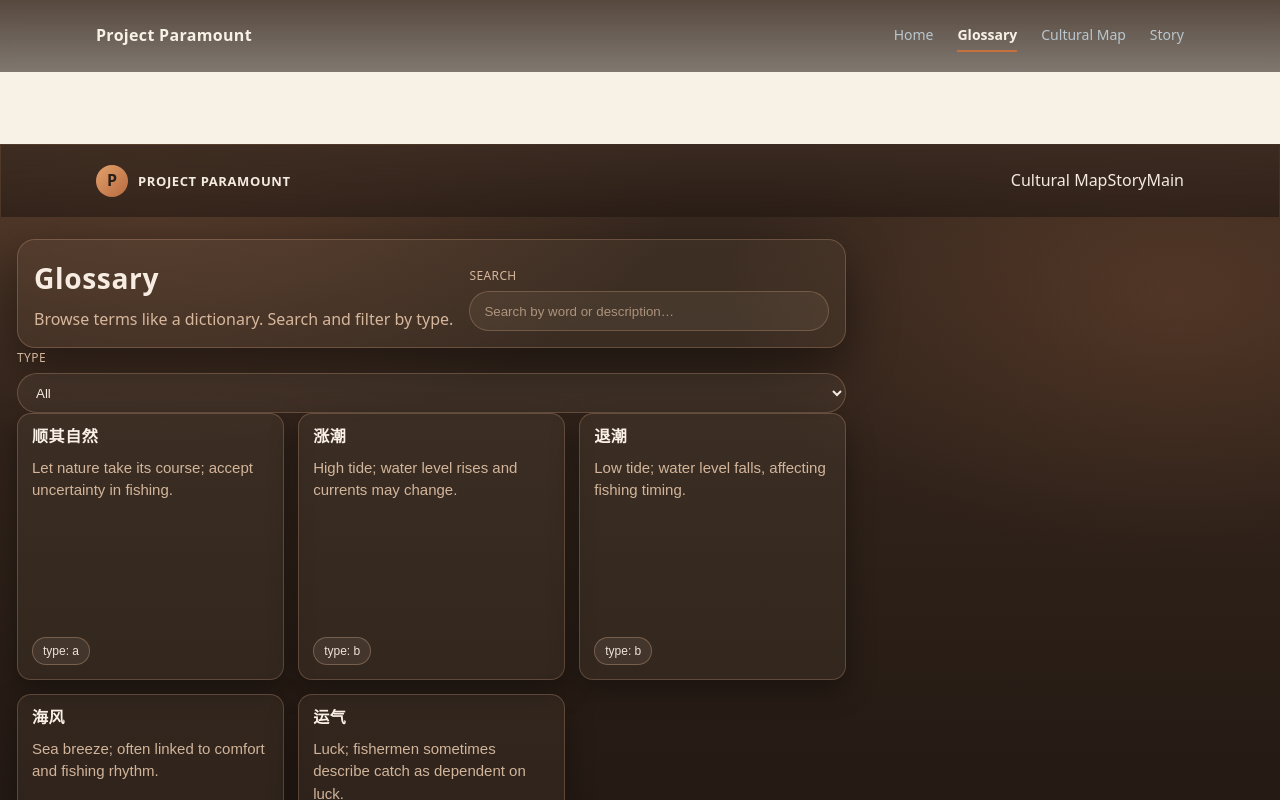
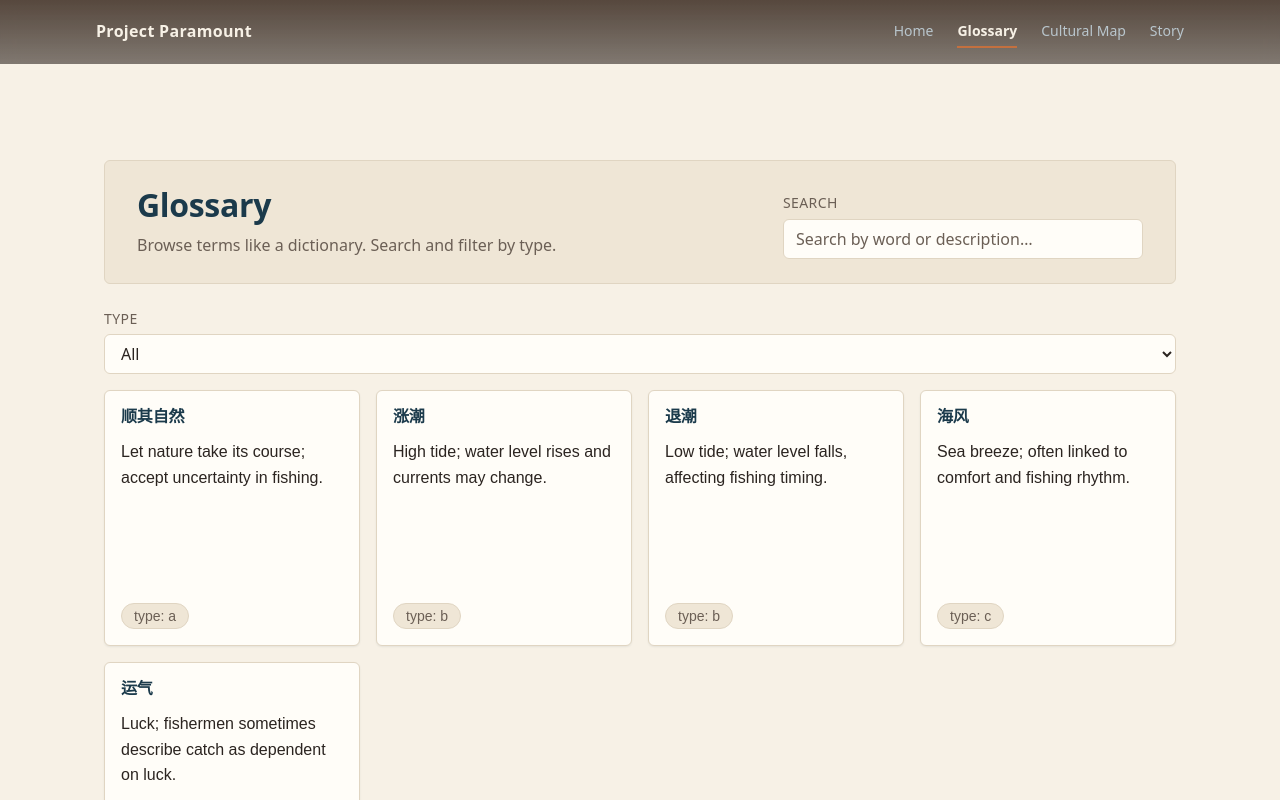
Before and after one commit to IEX-Penang-Paramount/Website, a React (Vite) app: page /Website/glossary in a window 1280 px wide. Shown: the top 800 px of the page. Built offline with nearby package versions, Linux system fonts and the light colour scheme.

Commit message:
Update UI style to glossary

```diff
--- a/src/glossary/Glossary.css
+++ b/src/glossary/Glossary.css
@@ -1,54 +1,32 @@
-:root {
-  --warm-bg: #2a1f18;
-  --warm-panel: rgba(255, 230, 200, 0.08);
-  --warm-panel-2: rgba(255, 230, 200, 0.12);
-  --warm-border: rgba(255, 200, 160, 0.22);
-  --warm-text: rgba(255, 245, 235, 0.95);
-  --warm-muted: rgba(255, 220, 190, 0.75);
-  --warm-accent: #d48b5c;
-  --warm-accent-soft: rgba(212, 139, 92, 0.22);
-  --shadow: 0 18px 50px rgba(0, 0, 0, 0.55);
-  --radius-lg: 18px;
-  --radius-md: 14px;
-  --radius-sm: 12px;
-}
+/* ==========================================================================
+   Glossary listing page — uses site design tokens from styles/tokens.css.
+   ========================================================================== */
 
 /* Page wrapper */
 .glossaryPage {
   min-height: 100vh;
-  background:
-    radial-gradient(900px 500px at 12% 0%, rgba(212, 139, 92, 0.22), transparent 60%),
-    radial-gradient(700px 400px at 92% 18%, rgba(180, 110, 70, 0.22), transparent 65%),
-    linear-gradient(180deg, #3a2a20 0%, #1e1510 100%);
-  color: var(--warm-text);
-  display: flex;
-  flex-direction: column;
-  justify-content: flex-end;
-  padding: 1px;
 }
 
 /* Main content area */
 .glossaryMain {
-  max-width: min(1100px, 92vw);
-  margin: 20 auto;
-  padding: 22px 16px 30px;
-  display: flex;
-
+  max-width: var(--container-max);
+  margin: 0 auto;
+  padding: var(--space-6) var(--space-5) var(--space-8);
 }
 
+/* Header band */
 .glossaryHeader {
   display: flex;
   align-items: flex-end;
   justify-content: space-between;
-  gap: 16px;
+  gap: var(--space-4);
   flex-wrap: wrap;
 
-  padding: 16px;
-  border-radius: var(--radius-lg);
-  border: 1px solid var(--warm-border);
-  background: rgba(255, 230, 200, 0.04);
-  box-shadow: var(--shadow);
-  scroll-margin-top: 90px;
+  padding: var(--space-5) var(--space-6);
+  margin-bottom: var(--space-5);
+  border-radius: var(--radius);
+  border: 1px solid var(--color-rule);
+  background: var(--color-sand-alt);
 }
 
 .glossaryTitleBlock {
@@ -57,20 +35,22 @@
 
 .glossaryTitle {
   margin: 0;
-  font-size: clamp(22px, 2.2vw, 30px);
-  letter-spacing: 0.6px;
+  font-size: var(--text-2xl);
+  line-height: var(--leading-tight);
+  color: var(--color-navy);
+  letter-spacing: -0.01em;
 }
 
 .glossarySubtitle {
-  margin: 6px 0 0;
-  color: var(--warm-muted);
-  line-height: 1.5;
+  margin: var(--space-2) 0 0;
+  color: var(--color-ink-muted);
+  line-height: var(--leading-normal);
   max-width: 60ch;
 }
 
 .glossaryControls {
   display: flex;
-  gap: 12px;
+  gap: var(--space-3);
   align-items: flex-end;
   flex-wrap: wrap;
 }
@@ -78,25 +58,28 @@
 .controlLabel {
   display: flex;
   flex-direction: column;
-  gap: 6px;
+  gap: var(--space-1);
 }
 
 .controlText {
-  font-size: 12px;
+  font-size: var(--text-sm);
   letter-spacing: 0.4px;
-  color: var(--warm-muted);
+  color: var(--color-ink-muted);
   text-transform: uppercase;
 }
 
 .searchInput,
 .typeSelect {
   height: 40px;
-  border-radius: 999px;
-  border: 1px solid var(--warm-border);
-  background: var(--warm-panel);
-  color: var(--warm-text);
-  padding: 0 14px;
+  border-radius: var(--radius);
+  border: 1px solid var(--color-rule);
+  background: var(--color-surface);
+  color: var(--color-ink);
+  padding: 0 var(--space-3);
+  font-family: var(--font-sans);
+  font-size: var(--text-base);
   outline: none;
+  transition: border-color var(--transition), box-shadow var(--transition);
 }
 
 .searchInput {
@@ -104,124 +87,110 @@
 }
 
 .searchInput::placeholder {
-  color: rgba(255, 220, 190, 0.55);
+  color: var(--color-ink-muted);
 }
 
 .searchInput:focus,
 .typeSelect:focus {
-  border-color: rgba(212, 139, 92, 0.6);
-  box-shadow: 0 0 0 3px rgba(212, 139, 92, 0.18);
+  border-color: var(--color-terracotta);
+  box-shadow: 0 0 0 3px rgba(196, 112, 63, 0.15);
 }
 
 /* Grid area */
 .gridWrap {
-   scroll-margin-top: 90px;
+  scroll-margin-top: var(--topbar-h);
 }
 
 .previewGrid {
   display: grid;
-  grid-template-columns: repeat(auto-fit, minmax(220px, 1fr));
-  gap: 14px;
+  grid-template-columns: repeat(auto-fill, minmax(220px, 1fr));
+  gap: var(--space-4);
+  margin-top: var(--space-4);
 }
 
-/* Square preview cards (clickable) */
+/* Preview cards */
 .previewCard {
   cursor: pointer;
   text-align: left;
 
-  border: 1px solid var(--warm-border);
-  border-radius: var(--radius-md);
-  background: rgba(255, 230, 200, 0.05);
-  box-shadow: 0 10px 28px rgba(0, 0, 0, 0.35);
+  border: 1px solid var(--color-rule);
+  border-radius: var(--radius);
+  background: var(--color-surface);
+  box-shadow: var(--shadow-sm);
 
-  padding: 14px;
-  transition: transform 140ms ease, background 140ms ease, border-color 140ms ease;
+  padding: var(--space-4);
+  transition: transform var(--transition), box-shadow var(--transition), border-color var(--transition);
 
-  /* square-ish, but still responsive */
   aspect-ratio: 1 / 1;
 
   display: flex;
   flex-direction: column;
   justify-content: space-between;
-  max-width: 100;
-  max-height: 100;
 
-  color: inherit;
+  color: var(--color-ink);
 }
 
 .previewCard:hover {
   transform: translateY(-2px);
-  background: rgba(255, 230, 200, 0.07);
+  border-color: var(--color-terracotta);
+  box-shadow: 0 4px 12px rgba(27, 58, 75, 0.12);
 }
 
 .previewCard--active {
-  border-color: rgba(212, 139, 92, 0.75);
-  background: var(--warm-accent-soft);
+  border-color: var(--color-terracotta);
+  background: #fef5ef;
 }
 
 /* Meta row */
 .cardMeta {
   display: flex;
   justify-content: flex-end;
-  margin-top: 10px;
+  margin-top: var(--space-3);
 }
 
 .typePill {
-  font-size: 12px;
-  padding: 6px 10px;
+  font-size: var(--text-sm);
+  padding: var(--space-1) var(--space-3);
   border-radius: 999px;
-  border: 1px solid rgba(255, 200, 160, 0.28);
-  background: rgba(255, 230, 200, 0.08);
-  color: rgba(255, 245, 235, 0.9);
+  border: 1px solid var(--color-rule);
+  background: var(--color-sand-alt);
+  color: var(--color-ink-muted);
 }
 
 /* Empty state */
 .emptyState {
-  padding: 22px 16px;
-  border-radius: var(--radius-lg);
-  border: 1px dashed rgba(255, 200, 160, 0.28);
-  background: rgba(255, 230, 200, 0.04);
+  margin-top: var(--space-4);
+  padding: var(--space-7) var(--space-5);
+  border-radius: var(--radius);
+  border: 1px dashed var(--color-rule);
+  background: var(--color-sand-alt);
   text-align: center;
 }
 
 .emptyTitle {
-  font-weight: 900;
-  letter-spacing: 0.6px;
+  font-size: var(--text-xl);
+  font-weight: 600;
+  color: var(--color-navy);
 }
 
 .emptyHint {
-  margin-top: 6px;
-  color: var(--warm-muted);
+  margin-top: var(--space-2);
+  color: var(--color-ink-muted);
 }
 
-/* ---- Styling YOUR GlossaryPreview structure (no changes to GlossaryPreview.jsx) ---- */
-.despPrevFrame {
-  display: flex;
-  flex-direction: column;
-  gap: 10px;
-}
-
-.wordFrame {
-  font-weight: 900;
-  letter-spacing: 0.6px;
-  font-size: 16px;
-  color: rgba(255, 245, 235, 0.98);
-}
-
-.namePrevFrame .pDescription {
-  color: var(--warm-muted);
-  line-height: 1.5;
-
-  /* keep the preview tidy in a square */
-  display: -webkit-box;
-  -webkit-line-clamp: 5;
-  -webkit-box-orient: vertical;
-  overflow: hidden;
+/* SelectionMenu sits between the header and the grid */
+.gridWrap > .controlLabel {
+  margin-bottom: var(--space-3);
 }
 
 /* Mobile tweaks */
 @media (max-width: 520px) {
   .previewCard {
-    aspect-ratio: auto; /* allow taller cards on small screens */
+    aspect-ratio: auto;
+  }
+
+  .glossaryHeader {
+    flex-direction: column;
+    align-items: flex-start;
   }
 }
--- a/src/glossary/GlossaryDisplayPage.css
+++ b/src/glossary/GlossaryDisplayPage.css
@@ -1,28 +1,19 @@
-:root {
-  --warm-text: rgba(255, 245, 235, 0.95);
-  --warm-muted: rgba(255, 220, 190, 0.78);
-  --warm-border: rgba(255, 200, 160, 0.22);
-  --warm-accent: #d48b5c;
+/* ==========================================================================
+   Glossary detail page — uses site design tokens from styles/tokens.css.
+   ========================================================================== */
 
-  --topbar-h: 72px; /* keep consistent with your sticky topbar */
-}
-
-/* Page wrapper (so TopBar doesn't cover the header content) */
+/* Page wrapper — offset clears the fixed top bar */
 .outerWordFrame {
-  /* IMPORTANT:
-     GlossaryDisplayPage also uses "wordFrame".
-     This adds page-level padding without breaking GlossaryItem,
-     since GlossaryItem is inside and has its own card styling too.
-  */
   min-height: 100vh;
-  padding: calc(var(--topbar-h) + 18px) 16px 28px;
+  max-width: var(--container-max);
+  margin: 0 auto;
+  padding: var(--space-5) var(--space-5) var(--space-8);
 }
 
 /* Back link row */
 .returnLink {
   max-width: 900px;
-  margin: 0 auto 12px;
-
+  margin: 0 auto var(--space-4);
   display: flex;
   align-items: center;
 }
@@ -30,38 +21,30 @@
 /* Link style */
 .returnLink a {
   display: inline-flex;
-  gap: 8px;
+  gap: var(--space-2);
   align-items: center;
 
-  color: var(--warm-muted);
-  font-weight: 750;
-  font-size: 13px;
+  color: var(--color-ink-muted);
+  font-weight: 600;
+  font-size: var(--text-sm);
   letter-spacing: 0.3px;
   text-transform: uppercase;
 
-  padding: 10px 12px;
-  border-radius: 999px;
-  border: 1px solid rgba(255, 200, 160, 0.18);
-  background: rgba(255, 230, 200, 0.05);
+  padding: var(--space-2) var(--space-3);
+  border-radius: var(--radius);
+  border: 1px solid var(--color-rule);
+  background: var(--color-surface);
 
-  transition: transform 140ms ease, background 140ms ease, border-color 140ms ease,
-    color 140ms ease;
+  transition: color var(--transition), border-color var(--transition), background var(--transition);
 }
 
 .returnLink a:hover {
-  transform: translateY(-1px);
-  background: rgba(255, 230, 200, 0.08);
-  border-color: rgba(212, 139, 92, 0.35);
-  color: var(--warm-text);
+  color: var(--color-terracotta);
+  border-color: var(--color-terracotta);
+  background: var(--color-sand-alt);
 }
 
 .returnLink a:focus-visible {
-  outline: 3px solid rgba(212, 139, 92, 0.35);
+  outline: 3px solid rgba(196, 112, 63, 0.3);
   outline-offset: 3px;
-  border-radius: 999px;
 }
-
-/* Optional: nicer scroll behavior for anchor jumps */
-html {
-  scroll-padding-top: var(--topbar-h);
-}
--- a/src/glossary/GlossaryItem.css
+++ b/src/glossary/GlossaryItem.css
@@ -1,20 +1,6 @@
-/* Warm palette (inherits well with your existing theme) */
-:root {
-  --warm-text: rgba(255, 245, 235, 0.95);
-  --warm-muted: rgba(255, 220, 190, 0.78);
-  --warm-muted-2: rgba(255, 220, 190, 0.62);
-
-  --warm-panel: rgba(255, 230, 200, 0.06);
-  --warm-panel-2: rgba(255, 230, 200, 0.10);
-  --warm-border: rgba(255, 200, 160, 0.22);
-
-  --warm-accent: #d48b5c;
-  --warm-accent-soft: rgba(212, 139, 92, 0.20);
-
-  --radius-lg: 18px;
-  --radius-md: 14px;
-  --shadow: 0 18px 50px rgba(0, 0, 0, 0.45);
-}
+/* ==========================================================================
+   Glossary detail card — uses site design tokens from styles/tokens.css.
+   ========================================================================== */
 
 /* Container for one word entry */
 .innerWordFrame {
@@ -22,72 +8,71 @@
   max-width: 900px;
   margin: 0 auto;
 
-  border: 1px solid var(--warm-border);
-  border-radius: var(--radius-lg);
-  background: var(--warm-panel);
-  box-shadow: var(--shadow);
+  border: 1px solid var(--color-rule);
+  border-radius: var(--radius);
+  background: var(--color-surface);
+  box-shadow: var(--shadow-sm);
 
-  padding: 18px 18px;
+  padding: var(--space-6);
   display: flex;
   flex-direction: column;
-  gap: 14px;
+  gap: var(--space-4);
 }
 
 /* Word name/title */
 .nameFrame {
-  font-size: clamp(22px, 2.6vw, 34px);
-  font-weight: 900;
-  letter-spacing: 0.6px;
-  color: var(--warm-text);
-  line-height: 1.15;
+  font-size: var(--text-2xl);
+  font-weight: 700;
+  letter-spacing: -0.01em;
+  color: var(--color-navy);
+  line-height: var(--leading-tight);
 }
 
 /* Description block */
 .despFrame {
-  border: 1px solid rgba(255, 200, 160, 0.18);
-  border-radius: var(--radius-md);
-  background: rgba(255, 230, 200, 0.04);
-  padding: 14px 14px;
+  border: 1px solid var(--color-rule);
+  border-radius: var(--radius);
+  background: var(--color-sand-alt);
+  padding: var(--space-4) var(--space-5);
 
   display: flex;
   flex-direction: column;
-  gap: 10px;
+  gap: var(--space-3);
 }
 
 .pDescription {
-  font-size: 15px;
-  line-height: 1.65;
-  color: var(--warm-text);
+  font-size: var(--text-base);
+  line-height: var(--leading-normal);
+  color: var(--color-ink);
 }
 
 .sDescription {
-  font-size: 14px;
-  line-height: 1.6;
-  color: var(--warm-muted);
-  border-top: 1px dashed rgba(255, 200, 160, 0.22);
-  padding-top: 10px;
+  font-size: var(--text-sm);
+  line-height: var(--leading-normal);
+  color: var(--color-ink-muted);
+  border-top: 1px solid var(--color-rule);
+  padding-top: var(--space-3);
 }
 
 /* Example block */
 .exampleFrame {
-  border-left: 4px solid var(--warm-accent);
-  border-radius: 10px;
+  border-left: 4px solid var(--color-terracotta);
+  border-radius: var(--radius);
+  background: var(--color-sand-alt);
+  padding: var(--space-3) var(--space-4);
 
-  background: rgba(212, 139, 92, 0.10);
-  padding: 12px 14px;
-
-  color: var(--warm-muted-2);
-  line-height: 1.6;
-  font-size: 14px;
+  color: var(--color-ink-muted);
+  line-height: var(--leading-normal);
+  font-size: var(--text-sm);
 }
 
 /* Small screens */
 @media (max-width: 520px) {
-  .wordFrame {
-    padding: 14px 14px;
+  .innerWordFrame {
+    padding: var(--space-4);
   }
 
   .despFrame {
-    padding: 12px 12px;
+    padding: var(--space-3) var(--space-4);
   }
 }
--- a/src/glossary/GlossaryMain.jsx
+++ b/src/glossary/GlossaryMain.jsx
@@ -57,7 +57,6 @@ function GlossaryMain() {
 
   return (
     <div className="glossaryPage">
-      <TopBar />
       <main className="glossaryMain">
         <section className="gridWrap" aria-label="Glossary preview list">
 
--- a/src/glossary/GlossaryPreview.css
+++ b/src/glossary/GlossaryPreview.css
@@ -1,22 +1,23 @@
+/* ==========================================================================
+   Glossary preview card content — uses site design tokens from styles/tokens.css.
+   ========================================================================== */
+
 /* Container inside the clickable square card */
 .despPrevFrame {
   display: flex;
   flex-direction: column;
-  gap: 10px;
+  gap: var(--space-3);
   min-height: 0;
-  max-width: 100;
-  max-height: 100;
 }
 
 /* Word title */
 .wordFrame {
-  font-weight: 900;
-  letter-spacing: 0.5px;
-  font-size: 16px;
-  line-height: 1.15;
-  color: rgba(255, 245, 235, 0.98);
+  font-weight: 700;
+  letter-spacing: -0.01em;
+  font-size: var(--text-base);
+  line-height: var(--leading-tight);
+  color: var(--color-navy);
 
-  /* keep long words neat */
   overflow: hidden;
   text-overflow: ellipsis;
   white-space: nowrap;
@@ -30,15 +31,13 @@
 
 .pDescription {
   margin: 0;
-  color: rgba(255, 220, 190, 0.78);
-  line-height: 1.55;
+  color: var(--color-ink-muted);
+  font-size: var(--text-sm);
+  line-height: var(--leading-normal);
 
-  /* tidy clamp for square cards */
   display: -webkit-box;
   -webkit-box-orient: vertical;
   -webkit-line-clamp: 5;
+  line-clamp: 5;
   overflow: hidden;
-
-  /* fallback for non-webkit: still avoid spill */
-  max-height: calc(1.55em * 5);
 }
--- a/src/main.jsx
+++ b/src/main.jsx
@@ -21,6 +21,7 @@ createRoot(document.getElementById("root")).render(
         <Route element={<Layout />}>
           <Route path="/" element={<App />} />
           <Route path="/glossary" element={<GlossaryMain />} />
+          <Route path="/glossary-detail/:id" element={<GlossaryDisplayPage />} />
           <Route path="/cultural-map" element={<CulturalMapMain />} />
           <Route path="/story" element={<StoriesMain />} />
         </Route>
```
